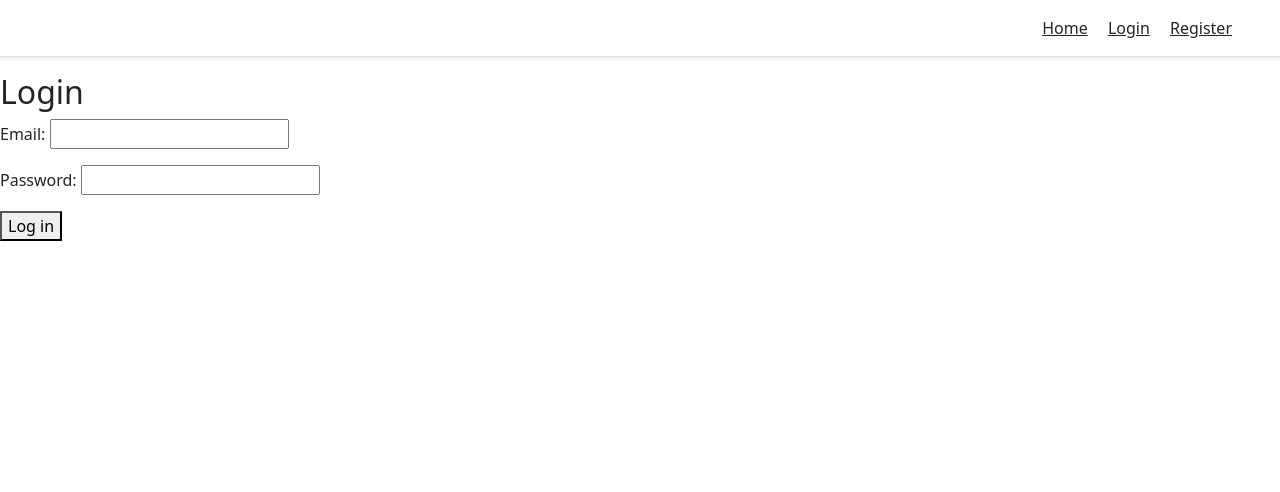
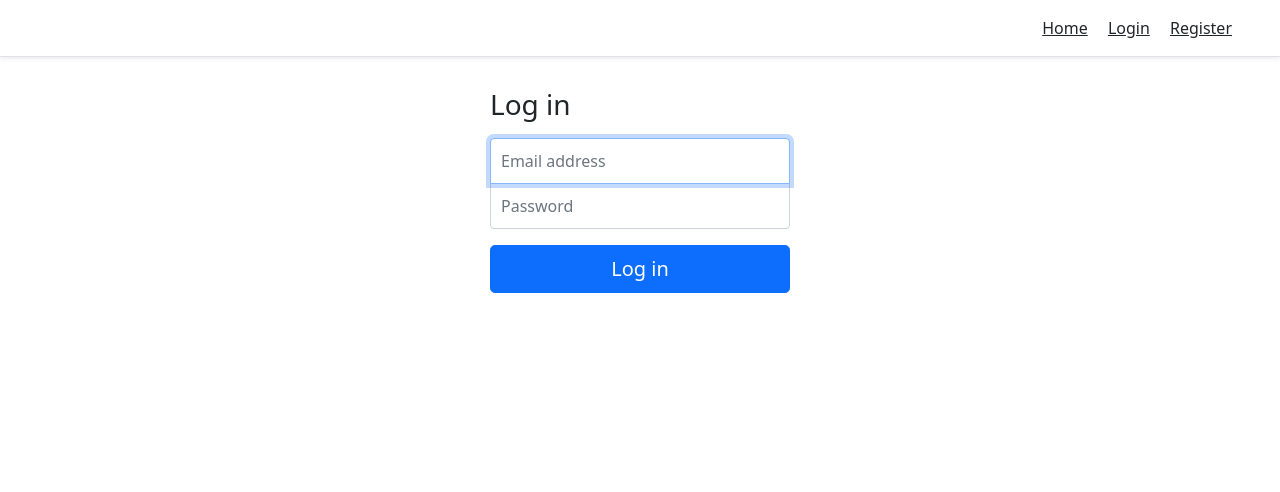
Before and after one commit to hashimTahir/Python-Django-Playground, a Django app: page /login/ in a window 1280 px wide. Shown: the top 492 px of the page. Run offline with Django 3.2, Linux system fonts and the light colour scheme.

Commit message:
Login and account templates for bootstrap added.

```diff
--- a/account/templates/account/login.html
+++ b/account/templates/account/login.html
@@ -3,33 +3,63 @@
 
 {% block content %}
 
-<h2>Login</h2>
-<form method="post">{% csrf_token %}
-	{% for field in login_form %}
-		<p>
-			{{field.label_tag}}
-			{{field}}
+<style type="text/css">
+	.form-signin {
+		width: 100%;
+		max-width: 330px;
+		padding: 15px;
+		margin: auto;
+	}
 
-			{% if field.help_text %}
-				<small style="color: grey;">{{field.help_text}}</small>
-			{% endif %}
 
-		</p>
-	{% endfor %}
+	.form-signin .form-control {
+		position: relative;
+		box-sizing: border-box;
+		height: auto;
+		padding: 10px;
+		font-size: 16px;
+	}
+
+	.form-signin .form-control:focus {
+		z-index: 2;
+	}
+
+	.form-signin input[type="email"] {
+		margin-bottom: -1px;
+		border-bottom-right-radius: 0;
+		border-bottom-left-radius: 0;
+	}
+
+	.form-signin input[type="password"] {
+		margin-bottom: 10px;
+		border-top-left-radius: 0;
+		border-top-right-radius: 0;
+	}
+</style>
+
+<form class="form-signin" method="post">{% csrf_token %}
+
+	<h1 class="h3 mb-3 fw-normal">Log in</h1>
+	<input type="email" name="email" id="inputEmail" class="form-control" placeholder="Email address" required
+		autofocus>
+	<input type="password" name="password" id="inputPassword" class="form-control" placeholder="Password" required>
 
 	{% for field in login_form %}
+	<p>
 		{% for error in field.errors %}
-			<p style="color: red;">{{error}}</p>
-		{% endfor %}
+	<p style="color: red;">{{error}}</p>
 	{% endfor %}
+	</p>
 
+	{% endfor %}
 	{% if login_form.non_field_errors %}
-		<div style="color:red;">
-			<p>{{login_form.non_field_errors}}</p>
-		</div>
+	<div style="color:red;">
+		<p>{{login_form.non_field_errors}}</p>
+	</div>
 	{% endif %}
-	<button type="submit">Log in</button>
 
+
+	<button class="w-100 btn btn-lg btn-primary" type="submit">Log in</button>
 </form>
 
 
```
Also changed, not shown: account/templates/account/account.html (+48 -19 lines), db.sqlite3.
